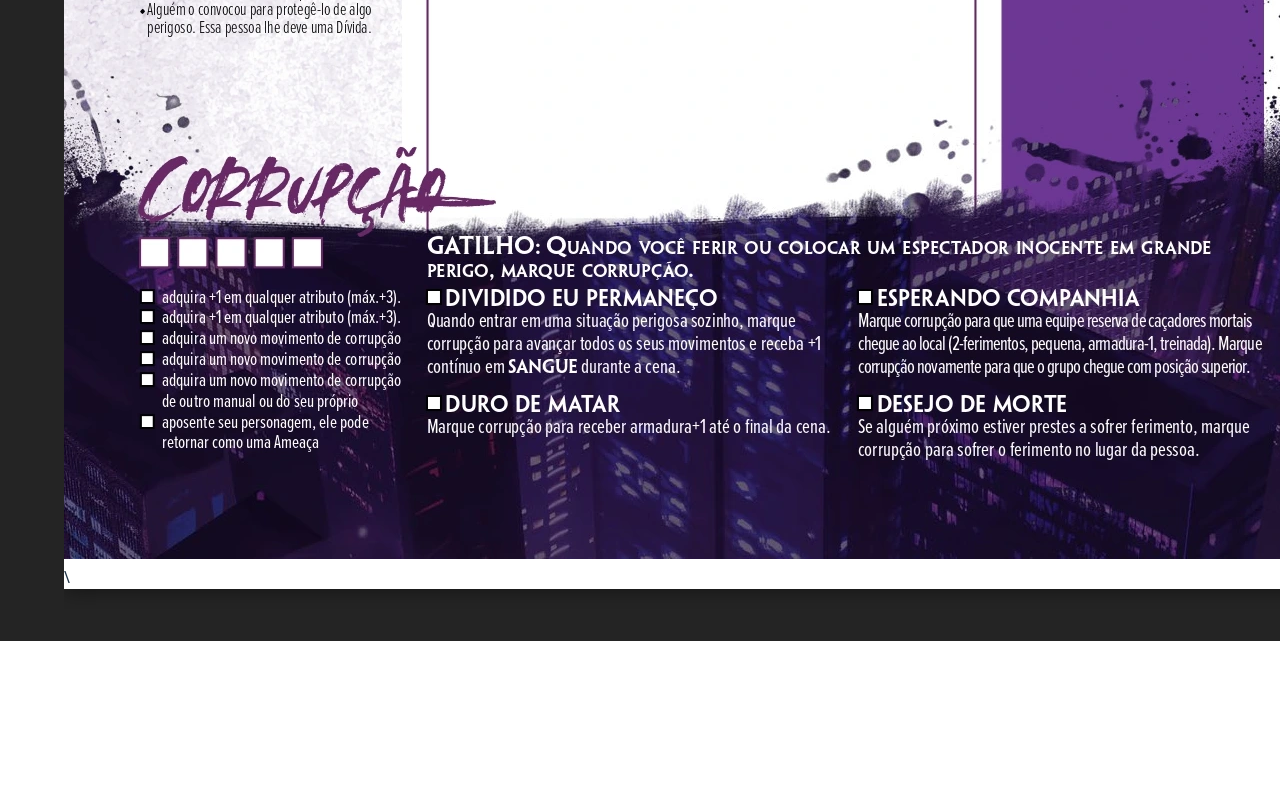
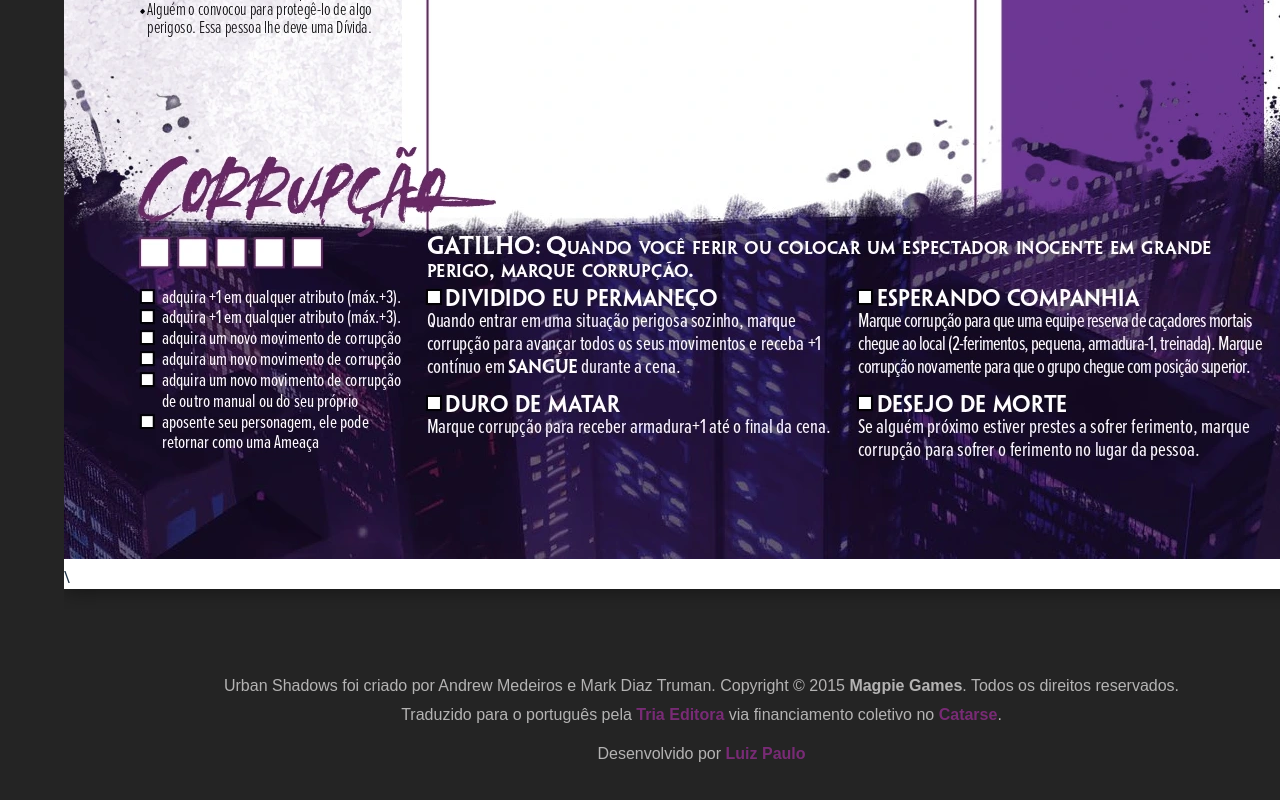
Before and after one commit to LPfontes/ficha-urban, a React (Vite) app: page / in a window 1280 px wide. Shown: the part 2965-3765 px from the top of the page. Before the commit the page ends 3606 px from the top, so only its background shows below. Built offline with nearby package versions, Linux system fonts and the light colour scheme.

Commit message:
feat: update viewport scaling and add footer with copyright and translation credits

```diff
--- a/index.html
+++ b/index.html
@@ -3,7 +3,7 @@
   <head>
     <meta charset="UTF-8" />
     <link rel="icon" type="image/svg+xml" href="/logo.png" />
-    <meta name="viewport" content="width=device-width, initial-scale=0.2" />
+    <meta name="viewport" content="width=device-width, initial-scale=0.3" />
     <title>ficha-urban-shadows</title>
   </head>
   <body>
--- a/src/App.jsx
+++ b/src/App.jsx
@@ -57,6 +57,19 @@ function App() {
       {currentSheet === 'sanguessuga' && <FichaSanguessuga />}
       {currentSheet === 'veterano' && <FichaVeterano />}
       </div>
+      <footer style={{ textAlign: 'center', padding: '20px 10px', marginTop: '40px', color: '#b4b3b3ff', fontFamily: 'sans-serif', fontSize: '1rem' }}>
+      <p style={{ margin: '5px 0' }}>
+        Urban Shadows foi criado por Andrew Medeiros e Mark Diaz Truman. Copyright © 2015 <strong>Magpie Games</strong>. Todos os direitos reservados.
+      </p>
+
+      <p style={{ margin: '5px 0' }}>
+        Traduzido para o português pela <a href="https://triaeditora.com.br/" target="_blank" rel="noopener noreferrer" style={{ color: '#782b75', textDecoration: 'none', fontWeight: 'bold' }}>Tria Editora</a> via financiamento coletivo no <a href="https://www.catarse.me/shadows?ref=ctrse_banner-home" target="_blank" rel="noopener noreferrer" style={{ color: '#782b75', textDecoration: 'none', fontWeight: 'bold' }}>Catarse</a>.
+      </p>
+
+      <p style={{ marginTop: '15px' }}>
+        Desenvolvido por <a href="https://github.com/LPfontes/ficha-urban" target="_blank" rel="noopener noreferrer" style={{ color: '#782b75', textDecoration: 'none', fontWeight: 'bold' }}>Luiz Paulo</a>
+      </p>
+    </footer>
     </div>
   );
 }
--- a/src/components/BaseSheet.jsx
+++ b/src/components/BaseSheet.jsx
@@ -442,8 +442,6 @@ const BaseSheet = ({
         {renderCheckboxes(leftCorrupcao2, topCorrupcao2, 2, 0, checkcorrupcaoGap2, 14, 14, "check-mov-corrupcao")}
         {activeSuggestion?.page === 2 && renderDropdown()}
       </div>
-
-
     </div>
   );
 };
```
